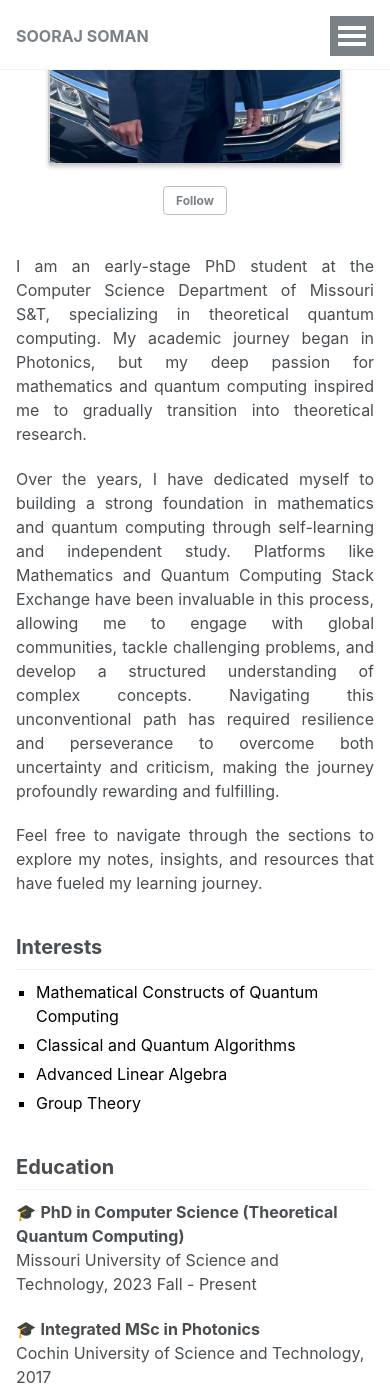
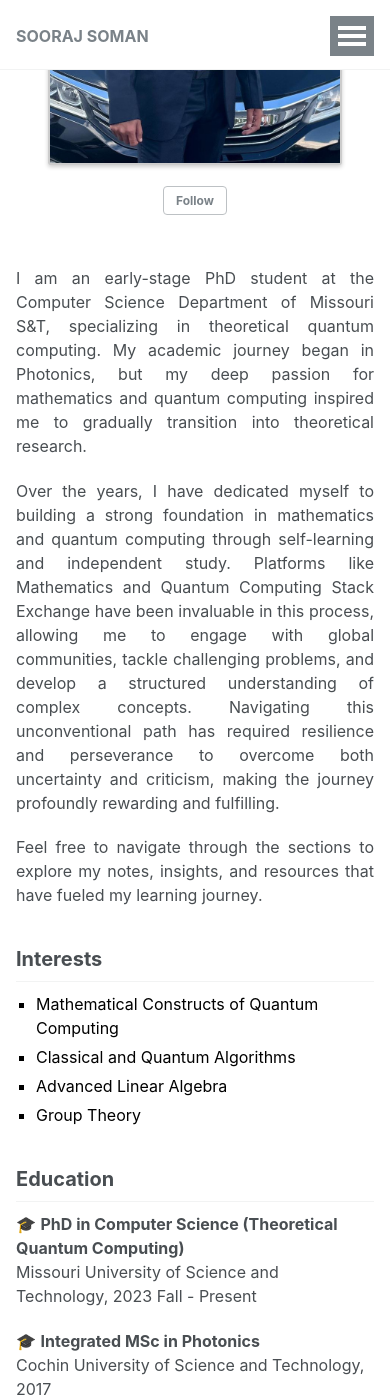
Before and after one commit to soorajss1729/soorajss1729.github.io, a Jekyll site: the page built from _pages/about.md, in a window 390 px wide and 1400 px high, scrolled down 309 px. Built offline with Jekyll 4.4.1, drawn with Linux system fonts in a browser that asks for light colours.

Commit message:
Update _sidebar.scss

```diff
--- a/_sass/_sidebar.scss
+++ b/_sass/_sidebar.scss
@@ -222,8 +222,8 @@
   }
 
   .author__urls-wrapper button {
-    margin-bottom: 0.5em;
-    position: relative;
+    margin-bottom: 1.5em; /* Increased spacing to avoid blocking popup */
+    position: relative; /* Keeps button in flow */
     z-index: 0; /* Button stays below the popup */
   }
 
@@ -232,19 +232,29 @@
     display: block;
     margin-top: 0.5em;
     text-align: center;
-    z-index: 2; /* Ensures it appears above the button */
+    z-index: 2; /* Ensures popup and URLs appear above the button */
   }
 
   /* Fix for popup */
   .author__urls-wrapper .popup {
-    position: absolute; /* Allows floating above the button */
+    position: absolute; /* Allows floating above other elements */
     z-index: 9999; /* Highest priority for visibility */
-    background-color: white; /* Add a background to ensure clarity */
+    background-color: white; /* Clear background for clarity */
     box-shadow: 0 4px 8px rgba(0, 0, 0, 0.2); /* Optional shadow for style */
     padding: 0.5em; /* Add padding for spacing */
-    border-radius: 8px; /* Rounded corners */
+    border-radius: 8px; /* Rounded corners for style */
+    bottom: 100%; /* Position popup above the button */
+    left: 50%; /* Center horizontally */
+    transform: translateX(-50%); /* Adjust for centering */
+    width: max-content; /* Allow popup to fit content size */
+  }
+
+  /* Ensure proper spacing for the popup and follow button */
+  .author__urls-wrapper:hover .popup {
+    display: block; /* Show popup on hover */
   }
 }
+
 
 
 
```
